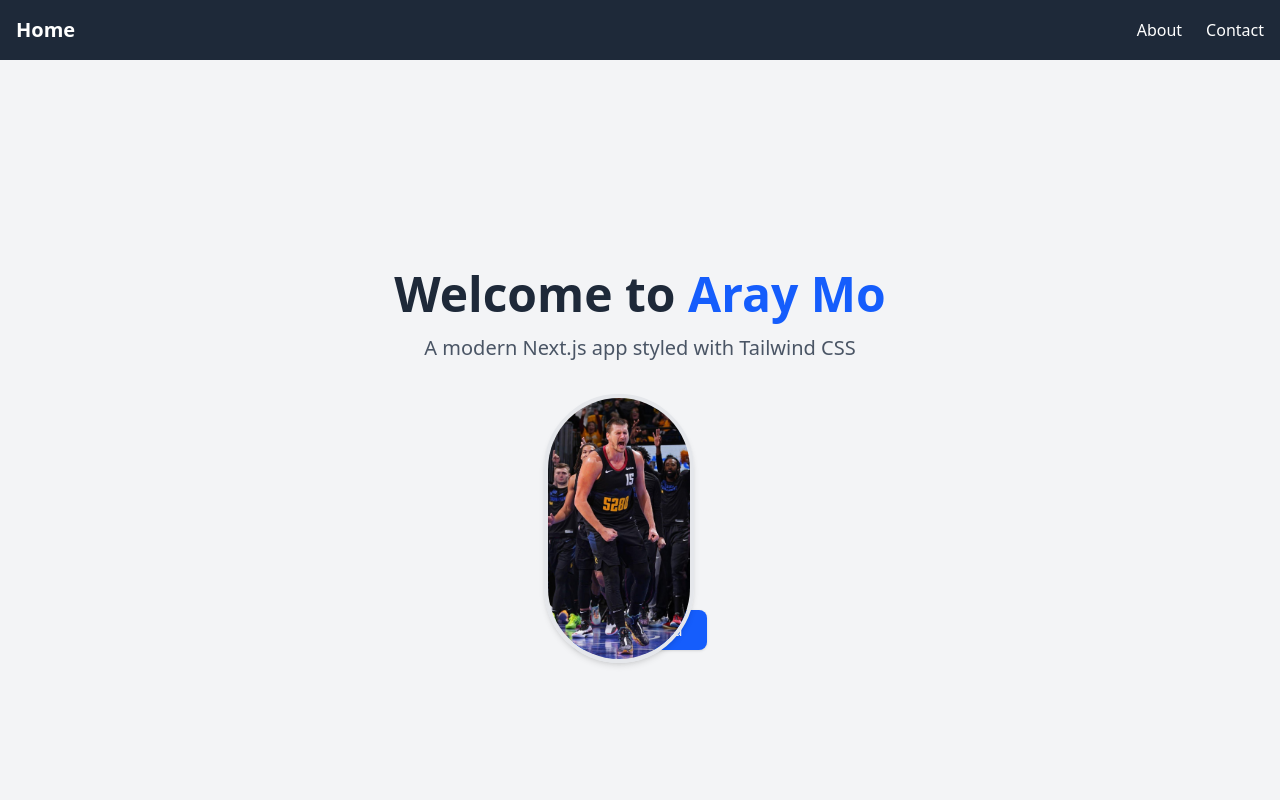
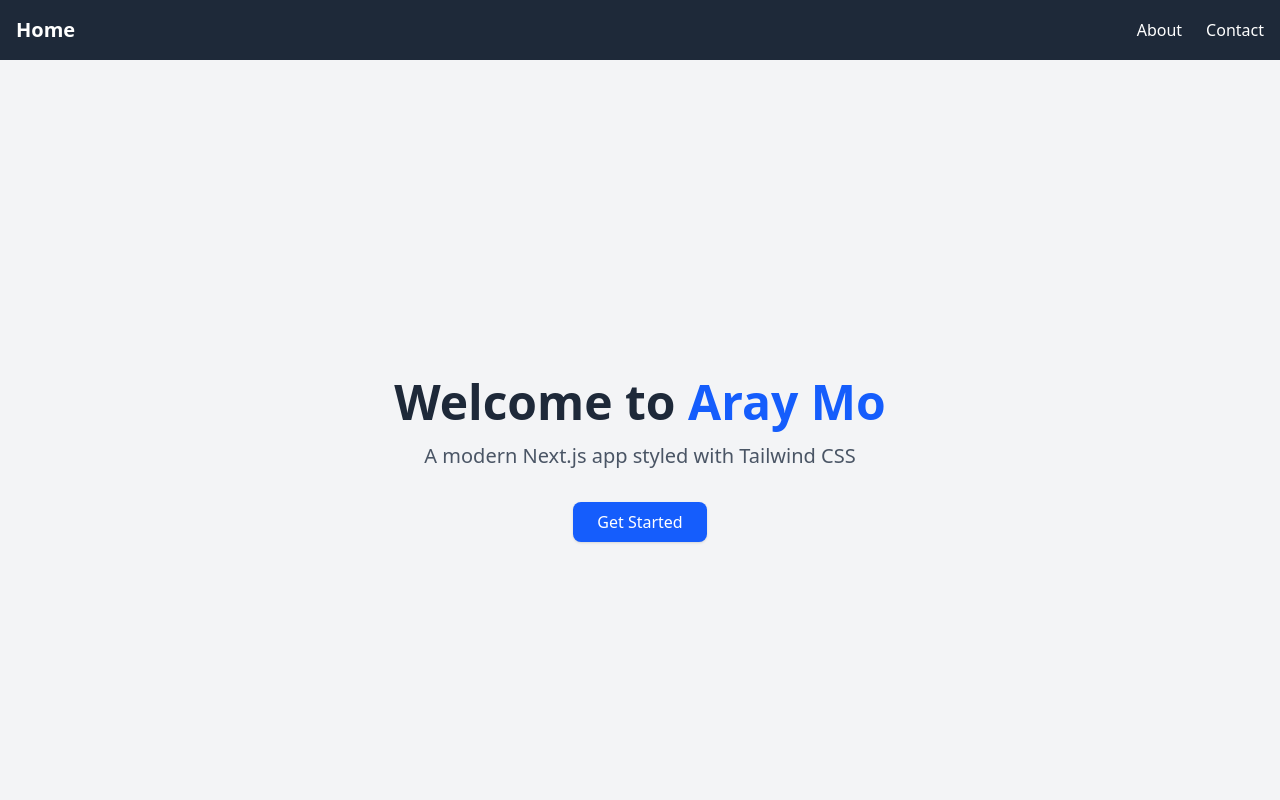
Before and after one commit to johnemmanuelpieza-ops/my-emm, a Next.js app: page / in a window 1280 px wide. Shown: the top 800 px of the page. Built offline with nearby package versions, Linux system fonts and the light colour scheme.

Commit message:
Update page.tsx

```diff
--- a/app/page.tsx
+++ b/app/page.tsx
@@ -13,16 +13,6 @@
           A modern Next.js app styled with Tailwind CSS
         </p>
 
-        {/* Example Image */}
-        <div className="relative w-48 h-48 mx-auto mb-6">
-          <Image
-            src="/image/1.jpg"
-            width={150}
-            height={150}nn
-            className="rounded-full border-4 border-gray-200 shadow-md"
-          />
-        </div>
-
         {/* Call to Action */}
         <button className="bg-blue-600 text-white px-6 py-2 rounded-lg shadow hover:bg-blue-700 transition">
           Get Started
```
